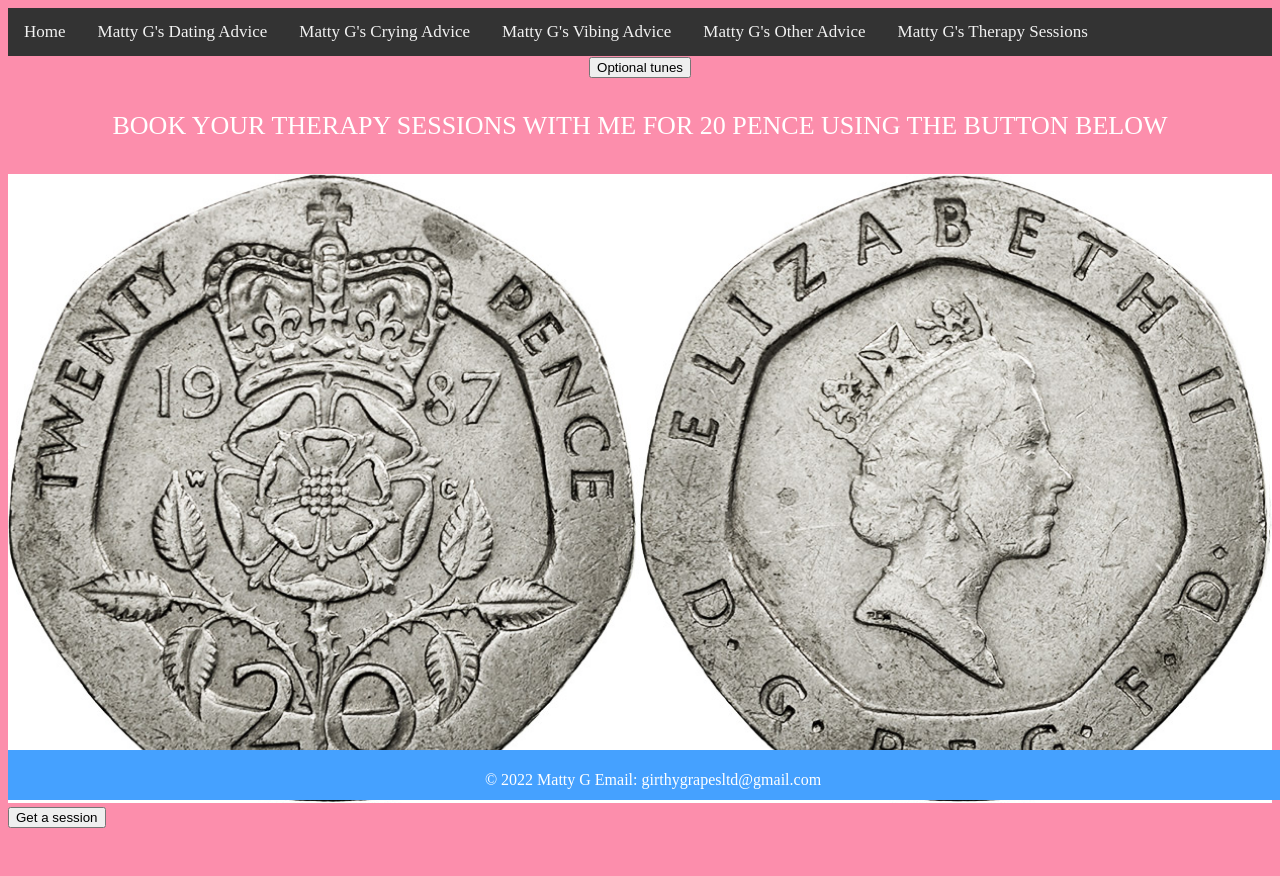
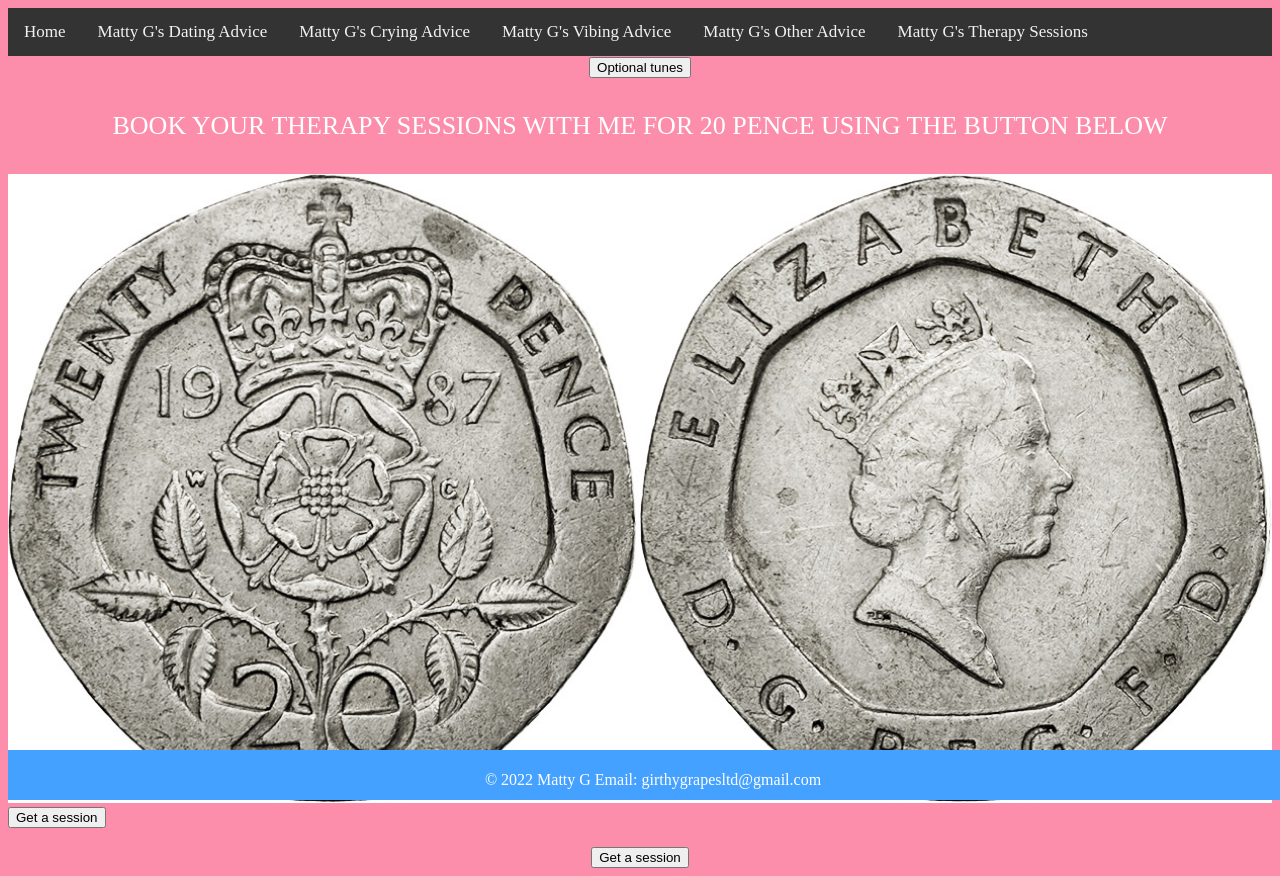
Before and after one commit to FattyG123/girthygrapes, a plain HTML site: page Therapy/session.html in a window 1280 px wide. Before the commit the page ends 854 px from the top, so only its background shows below. Drawn offline with Linux system fonts and the light colour scheme; files that its build step writes are made by us from their sources; a script that the page names is missing.

Commit message:
see if this works

```diff
--- a/Therapy/session.html
+++ b/Therapy/session.html
@@ -98,7 +98,10 @@
      <br>
       <div class="container">
         <div class="vertical-center">
-
+            <audio id="sound" src="ha-gay.mp3" preload="auto"></audio>
+            <button onclick="document.getElementById('sound').play();">
+               Get a session</button>
+        </div>
         </div>
       </div>
     </body>
```
